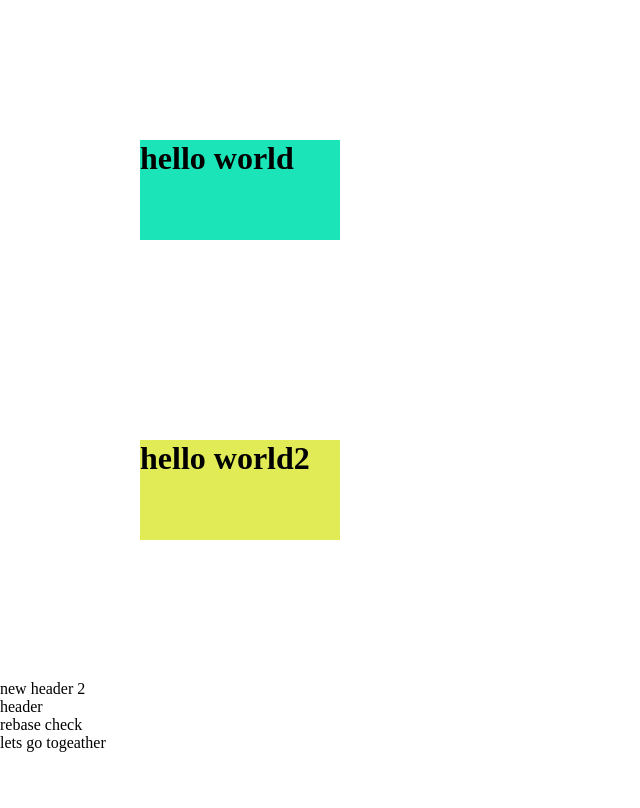
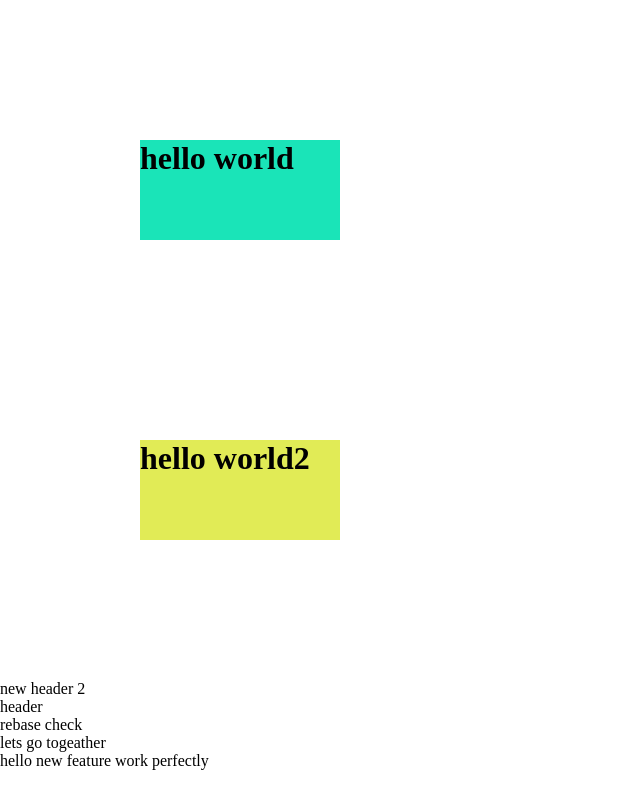
Before and after one commit to farhan523/Html-Free, a plain HTML site: page index.html in a window 1280 px wide. Shown: the top 808 px of the page, without its empty margins (0-640 px from the left). Drawn offline with Linux system fonts and the light colour scheme.

Commit message:
feature tested

```diff
--- a/index.html
+++ b/index.html
@@ -22,5 +22,7 @@
     <header>header</header>
     <p>rebase check</p>
     <p>lets go togeather</p>
+
+    <div>hello new feature work perfectly</div>
 </body>
 </html>
```
